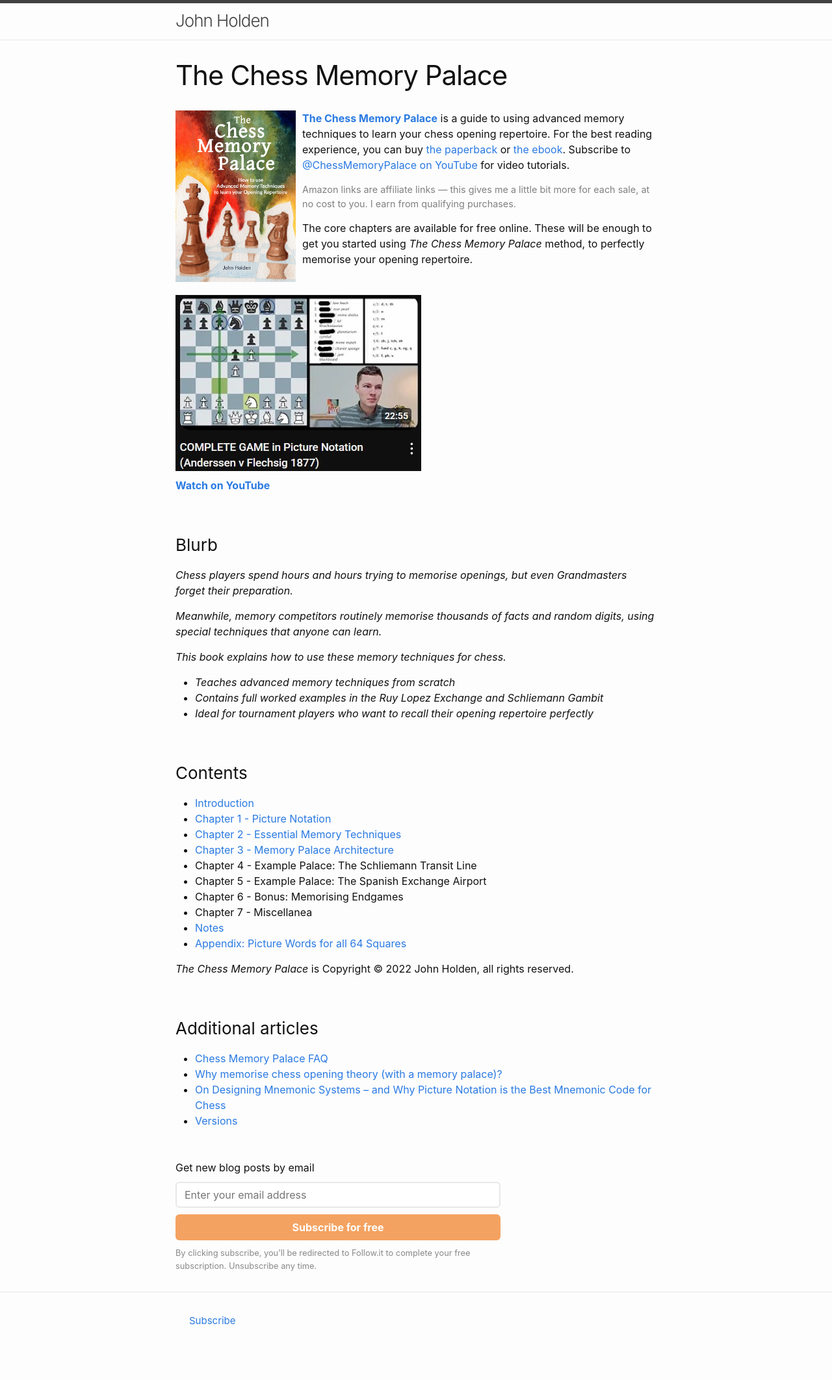
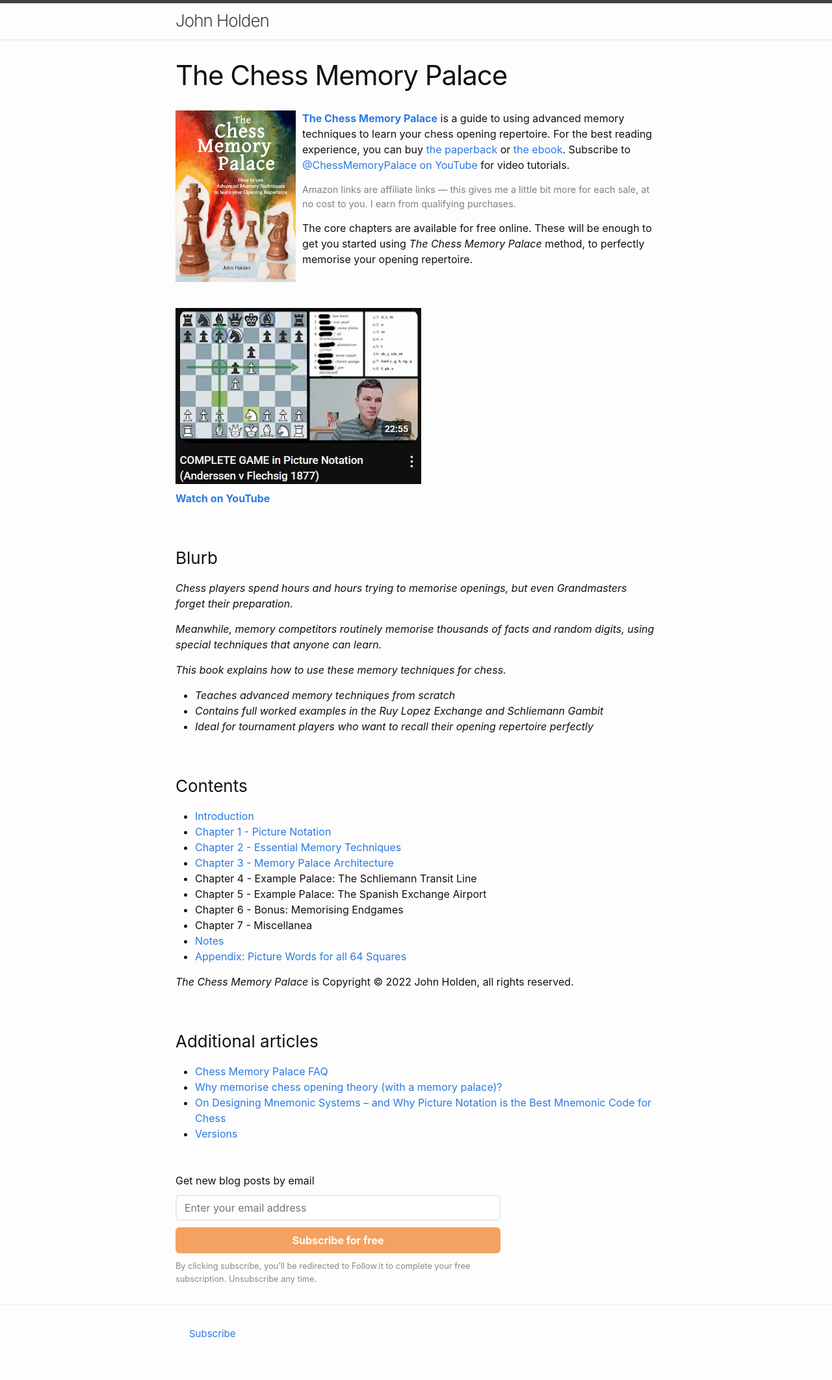
Before and after one commit to liontailedmacaque/liontailedmacaque.github.io, a Jekyll site: the page built from chessmemorypalace/contents.md, in a window 1280 px wide. Shown: the whole page at 65% size. Built offline with Jekyll 4.4.1, drawn with Linux system fonts in a browser that asks for light colours.

Commit message:
Update contents.md

```diff
--- a/chessmemorypalace/contents.md
+++ b/chessmemorypalace/contents.md
@@ -13,10 +13,16 @@
 The core chapters are available for free online. These will be enough to get you started using *The Chess Memory Palace* method, to perfectly memorise your opening repertoire.
 <div style="clear: both;"></div>
 
-<a href="https://youtu.be/eJZBITM7Y2k">
-  <img src="/assets/chessmemorypalace/not_in_book/thumbnail_and_title.jpg" style="margin: 0px 0px 10px 0px; display: block;">
-  <b>Watch on YouTube</b>
-</a>
+<!-- Clear the float so following content is not wrapped -->
+<div style="clear: both;"></div>
+
+<!-- Second image and text block -->
+<div style="margin-top: 20px;">
+  <a href="https://youtu.be/eJZBITM7Y2k">
+    <img src="/assets/chessmemorypalace/not_in_book/thumbnail_and_title.jpg" style="margin: 0px 0px 10px 0px; display: block;">
+    <b>Watch on YouTube</b>
+  </a>
+</div>
 
 ### Blurb
 
```
